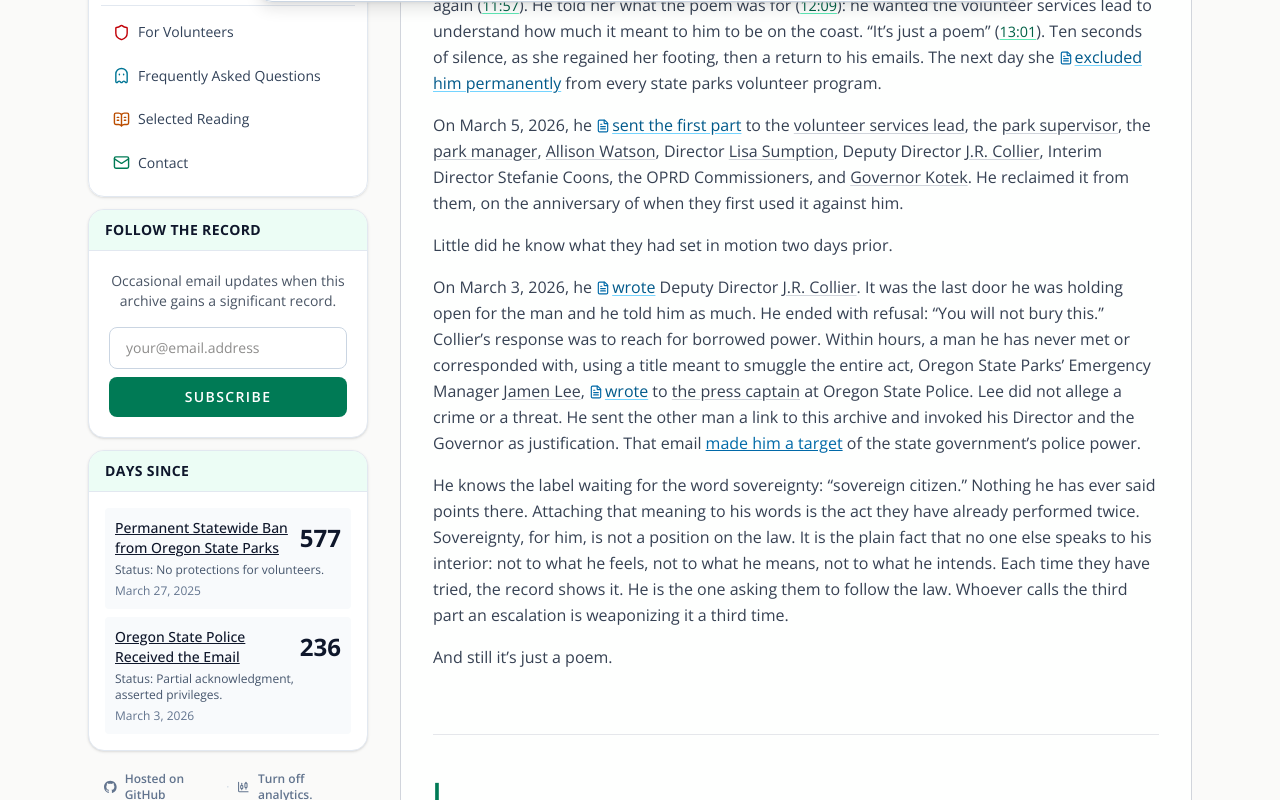
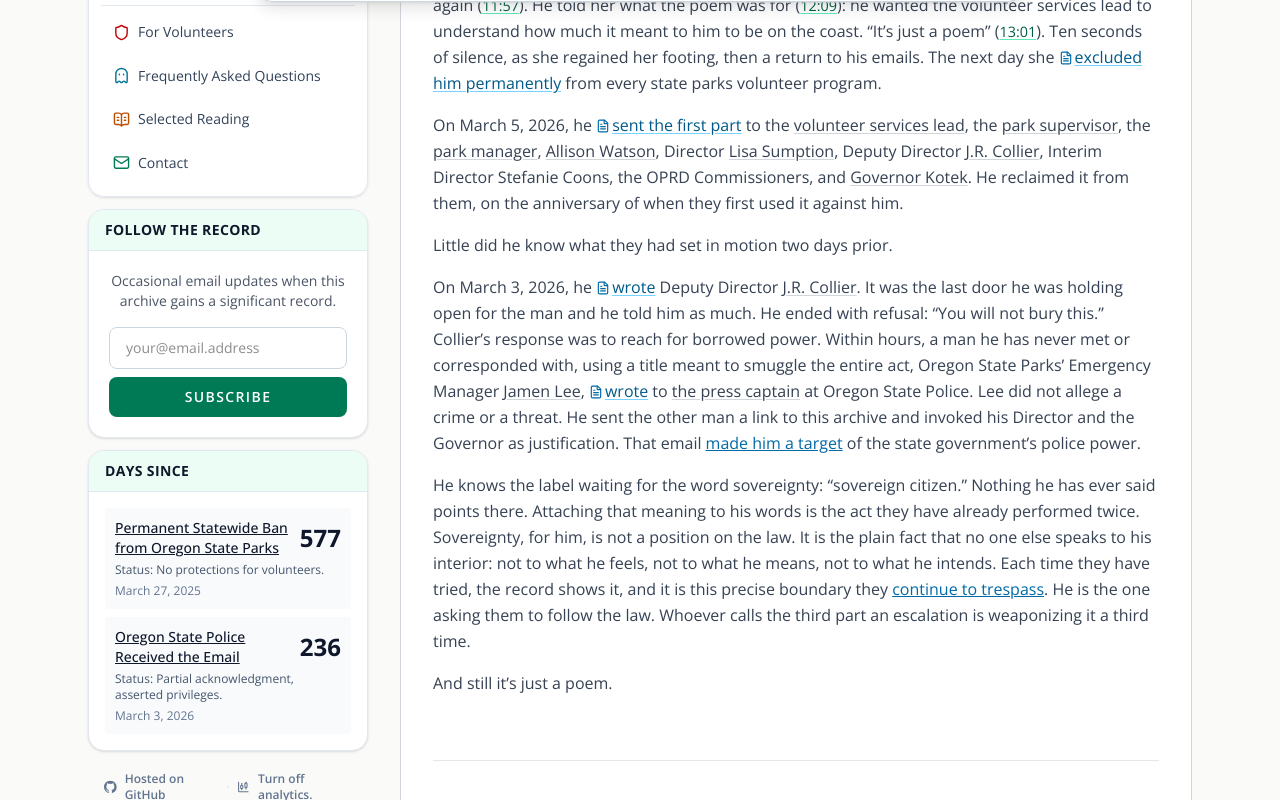
Before and after one commit to rswfire/rswfire.oprd, a Next.js app: page /soliloquy in a window 1280 px wide. Shown: the part 782-1582 px from the top of the page. Built offline with nearby package versions, Linux system fonts and the light colour scheme.

Commit message:
Soliloquy: the boundary they continue to trespass

```diff
--- a/app/(archive)/soliloquy/page.tsx
+++ b/app/(archive)/soliloquy/page.tsx
@@ -367,7 +367,9 @@ export default function StormchasersSoliloquyPage() {
                     has ever said points there. Attaching that meaning to his words is the act they have already
                     performed twice. Sovereignty, for him, is not a position on the law. It is the plain fact that no
                     one else speaks to his interior: not to what he feels, not to what he means, not to what he intends.
-                    Each time they have tried, the record shows it. He is the one asking them to follow the law.
+                    Each time they have tried, the record shows it, and it is this precise boundary they{" "}
+                    <Link href="/sunlight" className="text-sky-700 underline hover:text-sky-600">continue to
+                    trespass</Link>. He is the one asking them to follow the law.
                     Whoever calls the third part an escalation is weaponizing it a third time.
                 </p>
                 <p>And still it&rsquo;s just a poem.
```
